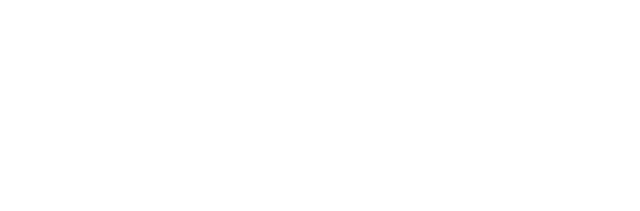
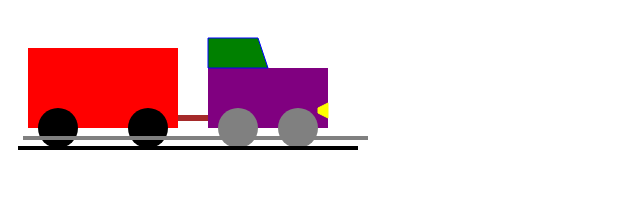
Before and after one commit to zonghm/zonghm.github.io, a plain HTML site: page index.html in a window 1280 px wide. Shown: the whole page, without its empty margins (0-640 px from the left). Drawn offline with nearby package versions, Linux system fonts and the light colour scheme.

Commit message:
Hongmei's Assignment1 submission

```diff
--- a/index.html
+++ b/index.html
@@ -1,15 +1,86 @@
 <script src="https://d3js.org/d3.v4.min.js"></script>
-
+<div id="div1"/>
 <script>
   console.log(d3); // test if d3 is loaded
 
   // Add an SVG
+	var width = 400;
+	var height= 200;
+	var svgContainer = d3.select("#div1")
+     	       		     .append("svg")
+	  		     .attr("width",width)
+			     .attr("height",height);
 
   // Add Rectangles
+	var rect = svgContainer.append("rect")
+				.style("fill","red")
+				.attr("x",20)
+				.attr("y",40)
+				.attr("width",150)
+				.attr("height",80);
+
+	var rect1 = svgContainer.append("rect")
+				.style("fill","purple")
+				.attr("x",200)
+				.attr("y",60)
+				.attr("width",120)
+				.attr("height",60);
 
   // Add Circles
+	var circle = svgContainer.append("circle")
+				.style("fill","black")
+				.attr("cx",50)
+				.attr("cy",120)
+				.attr("r",20);
 
+	var circle1 = svgContainer.append("circle")
+				.style("fill","black")
+				.attr("cx",140)
+				.attr("cy",120)
+				.attr("r",20);
+
+	var circle2 = svgContainer.append("circle")
+				.style("fill","grey")
+				.attr("cx",230)
+				.attr("cy",120)
+				.attr("r",20);
+
+	var circle3 = svgContainer.append("circle")
+				.style("fill","grey")
+				.attr("cx",290)
+				.attr("cy",120)
+				.attr("r",20);
   // Add Lines
+	var line = svgContainer.append("line")
+				.attr("x1",10)
+				.attr("y1",140)
+				.attr("x2",350)
+				.attr("y2",140)
+				.attr("stroke-width",4)
+				.attr("stroke","black");
 
+	var line1 = svgContainer.append("line")
+				.attr("x1",15)
+				.attr("y1",130)
+				.attr("x2",360)
+				.attr("y2",130)
+				.attr("stroke-width",4)
+				.attr("stroke","grey")
+
+	var line2 = svgContainer.append("line")
+				.attr("x1",170)
+				.attr("y1",110)
+				.attr("x2",200)
+				.attr("y2",110)
+				.attr("stroke-width",6)
+				.attr("stroke","brown");
   // Add Polygons
+	var polygons = svgContainer.append("polygon")
+				.style("stroke","blue")
+				.style("fill","green")
+				.attr("points","200,60, 200,30, 250,30, 260,60");
+	var polygons1 = svgContainer.append("polygon")
+				.style("stroke","yellow")
+				.style("fill","yellow")
+				.attr("points","320,110, 320,95, 310,100, 310,105");
 </script>
```
Also changed, not shown: screenShot.png (added), 1 other file.
